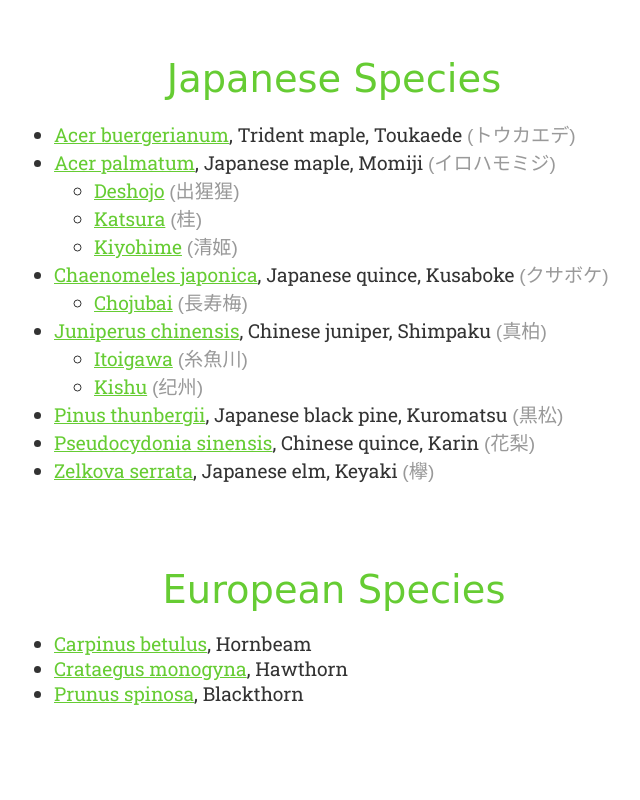
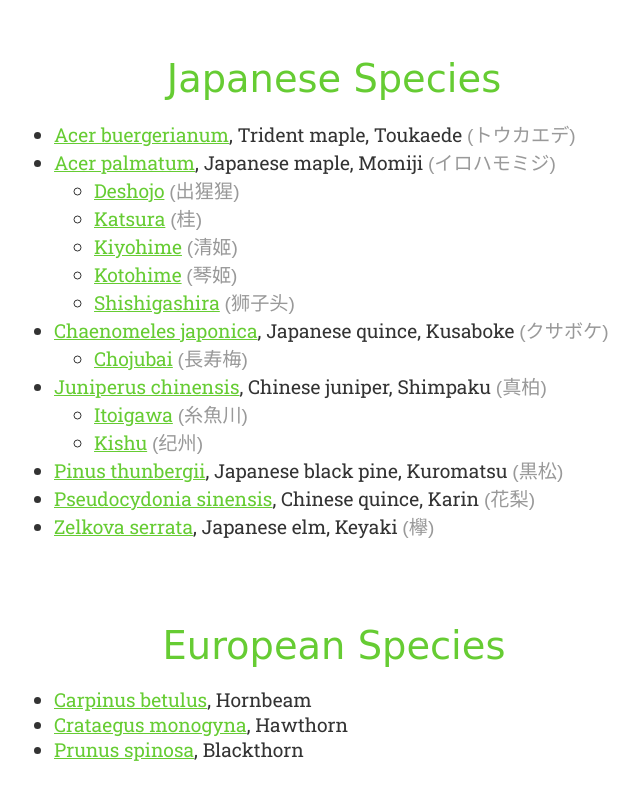
Before and after one commit to vinc/bonsai.bzh, a plain HTML site: page index.html in a window 1280 px wide. Shown: the part 728-1528 px from the top of the page, without its empty margins (306-946 px from the left). Before the commit the page ends 1486 px from the top, so only its background shows below. Drawn offline with Linux system fonts and the light colour scheme; a web font is replaced by a local one.

Commit message:
Uncomment palmatum cultivars

```diff
--- a/index.html
+++ b/index.html
@@ -42,8 +42,8 @@
               <li><a href="">Deshojo</a> <span class="japanese">(出猩猩)</span></li>
               <li><a href="">Katsura</a> <span class="japanese">(桂)</span></li>
               <li><a href="">Kiyohime</a> <span class="japanese">(清姬)</span></li>
-              <!--<li><a href="">Kotohime</a> <span class="japanese">(琴姬)</span></li>-->
-              <!--<li><a href="">Shishigashira</a> <span class="japanese">(狮子头)</span></li>-->
+              <li><a href="">Kotohime</a> <span class="japanese">(琴姬)</span></li>
+              <li><a href="">Shishigashira</a> <span class="japanese">(狮子头)</span></li>
             </ul>
           </li>
           <!--
```
